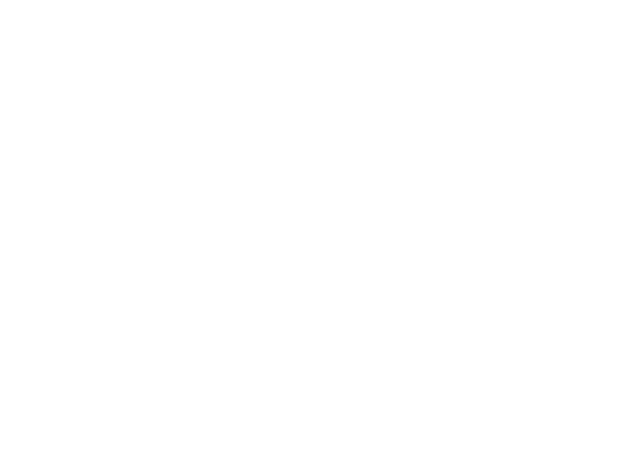
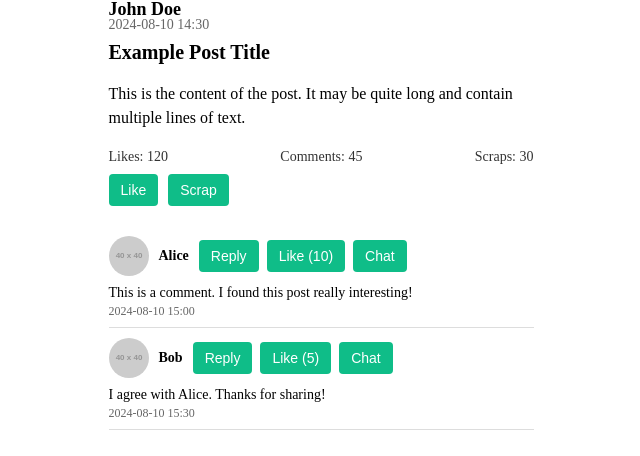
Before and after one commit to ATTI-UMC/ATTI-frontend, a React (Vite) app: page /community/1/1/1 in a window 1280 px wide. Shown: the top 456 px of the page, without its empty margins (319-959 px from the left). Built offline with nearby package versions, Linux system fonts and the light colour scheme.

Commit message:
feat: 게시판 구조 작성

```diff
--- a/src/pages/Community/Post.jsx
+++ b/src/pages/Community/Post.jsx
@@ -1,7 +1,191 @@
 import React from "react";
+import { useParams } from "react-router-dom";
+import styled from "styled-components";
 
 const Post = () => {
-  return <div></div>;
+  const { category, mbti, postId } = useParams();
+
+  const postContent = {
+    writer: "John Doe",
+    date: "2024-08-10",
+    time: "14:30",
+    title: "Example Post Title",
+    content:
+      "This is the content of the post. It may be quite long and contain multiple lines of text.",
+    likeCount: 120,
+    commentCount: 45,
+    scrapCount: 30,
+  };
+
+  // Dummy comments data
+  const comments = [
+    {
+      id: 1,
+      author: "Alice",
+      content: "This is a comment. I found this post really interesting!",
+      dateTime: "2024-08-10 15:00",
+      likes: 10,
+      replies: 2,
+    },
+    {
+      id: 2,
+      author: "Bob",
+      content: "I agree with Alice. Thanks for sharing!",
+      dateTime: "2024-08-10 15:30",
+      likes: 5,
+      replies: 1,
+    },
+  ];
+
+  return (
+    <PostContainer>
+      <Header>
+        <Writer>{postContent.writer}</Writer>
+        <DateTime>
+          {postContent.date} {postContent.time}
+        </DateTime>
+      </Header>
+      <Title>{postContent.title}</Title>
+      <Content>{postContent.content}</Content>
+      <Stats>
+        <Stat>Likes: {postContent.likeCount}</Stat>
+        <Stat>Comments: {postContent.commentCount}</Stat>
+        <Stat>Scraps: {postContent.scrapCount}</Stat>
+      </Stats>
+      <Buttons>
+        <Button>Like</Button>
+        <Button>Scrap</Button>
+      </Buttons>
+      <CommentsSection>
+        {comments.map((comment) => (
+          <Comment key={comment.id}>
+            <CommentHeader>
+              <Avatar
+                src={`https://via.placeholder.com/40?text=${comment.author[0]}`}
+                alt={`${comment.author}'s avatar`}
+              />
+              <Author>{comment.author}</Author>
+              <ButtonGroup>
+                <Button>Reply</Button>
+                <Button>Like ({comment.likes})</Button>
+                <Button>Chat</Button>
+              </ButtonGroup>
+            </CommentHeader>
+            <CommentContent>{comment.content}</CommentContent>
+            <CommentDateTime>{comment.dateTime}</CommentDateTime>
+          </Comment>
+        ))}
+      </CommentsSection>
+    </PostContainer>
+  );
 };
 
 export default Post;
+
+const PostContainer = styled.div`
+  background: white;
+  width: 100%;
+  height: 100vh;
+`;
+
+const Header = styled.div`
+  margin-bottom: 10px;
+`;
+
+const Writer = styled.h2`
+  margin: 0;
+  font-size: 18px;
+  font-weight: bold;
+`;
+
+const DateTime = styled.p`
+  margin: 0;
+  font-size: 14px;
+  color: #666;
+`;
+
+const Title = styled.h3`
+  margin: 10px 0;
+  font-size: 20px;
+  font-weight: bold;
+`;
+
+const Content = styled.p`
+  margin: 20px 0;
+  font-size: 16px;
+  line-height: 1.5;
+`;
+
+const Stats = styled.div`
+  display: flex;
+  justify-content: space-between;
+  margin: 10px 0;
+  font-size: 14px;
+  color: #333;
+`;
+
+const Stat = styled.span``;
+
+const Buttons = styled.div`
+  display: flex;
+  gap: 10px;
+  margin: 10px 0;
+`;
+
+const Button = styled.button`
+  padding: 8px 12px;
+  border: none;
+  border-radius: 4px;
+  background-color: #0fbd88;
+  color: white;
+  cursor: pointer;
+  font-size: 14px;
+
+  &:hover {
+    background-color: #0e9e76;
+  }
+`;
+
+const CommentsSection = styled.div`
+  margin-top: 20px;
+`;
+
+const Comment = styled.div`
+  display: flex;
+  flex-direction: column;
+  border-bottom: 1px solid #ddd;
+  padding: 10px 0;
+`;
+
+const CommentHeader = styled.div`
+  display: flex;
+  align-items: center;
+  gap: 10px;
+  margin-bottom: 5px;
+`;
+
+const Avatar = styled.img`
+  border-radius: 50%;
+  width: 40px;
+  height: 40px;
+`;
+
+const Author = styled.span`
+  font-weight: bold;
+  font-size: 14px;
+`;
+
+const ButtonGroup = styled.div`
+  display: flex;
+  gap: 8px;
+`;
+
+const CommentContent = styled.p`
+  margin: 5px 0;
+  font-size: 14px;
+`;
+
+const CommentDateTime = styled.span`
+  font-size: 12px;
+  color: #666;
+`;
```
